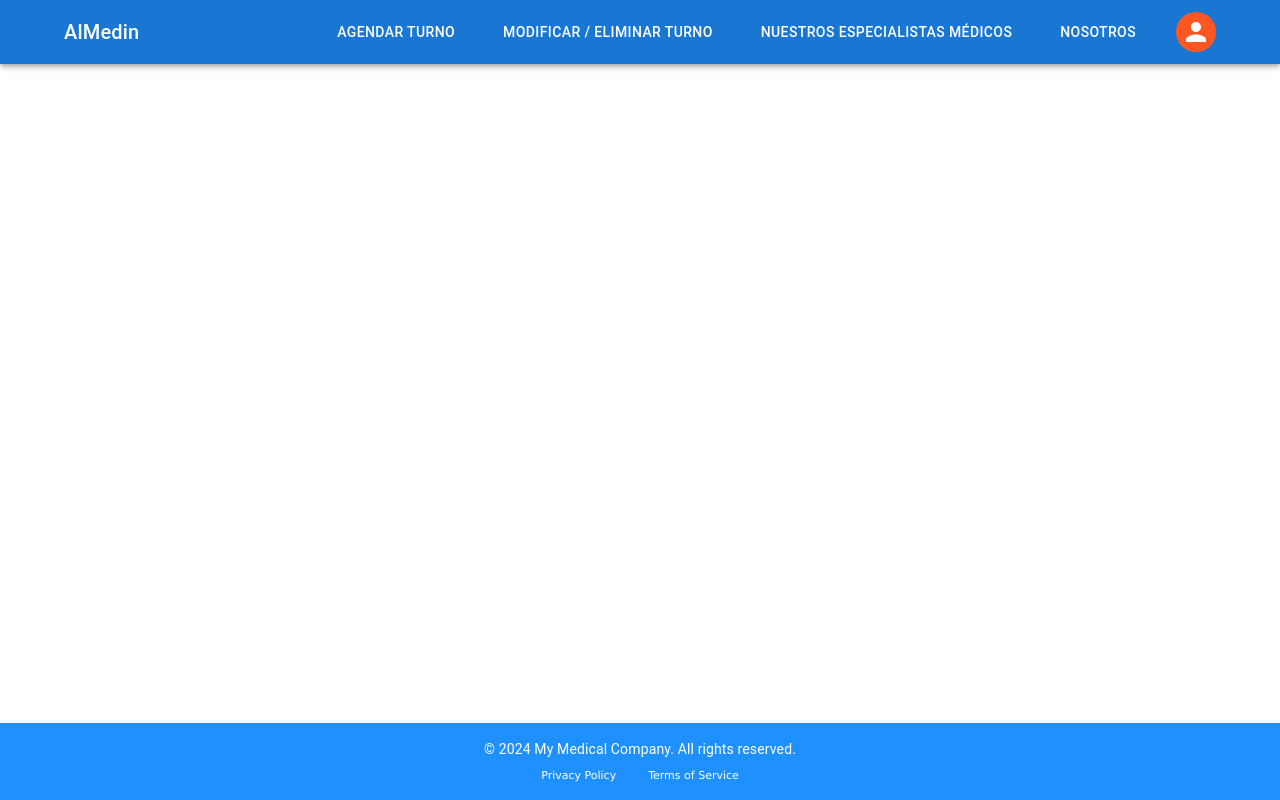
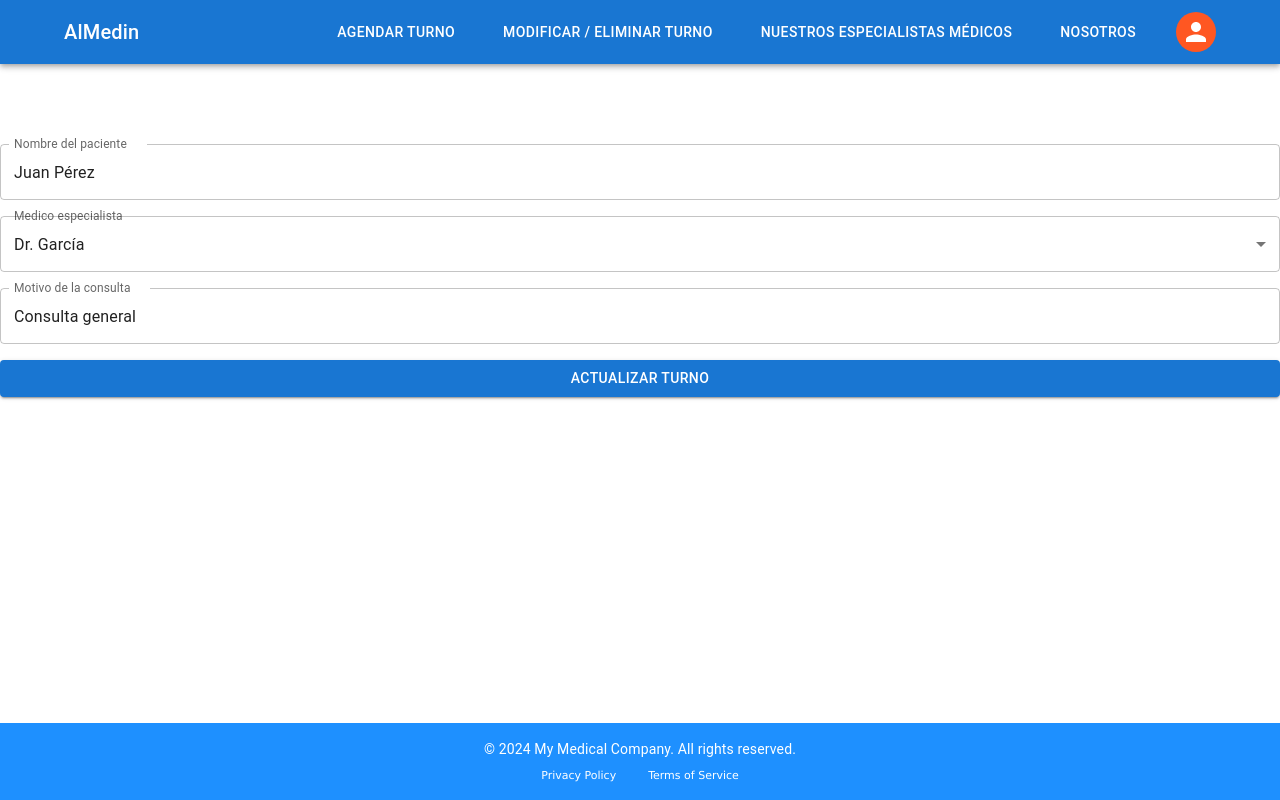
Before and after one commit to FreakySL/UMSA-GRUPO4-Front, a React (Vite) app in the folder npm-project-front/: page /actualizar-turno in a window 1280 px wide. Built offline with nearby package versions, Linux system fonts and the light colour scheme.

Commit message:
Adding useContext

```diff
--- a/npm-project-front/src/components/Header.tsx
+++ b/npm-project-front/src/components/Header.tsx
@@ -41,7 +41,7 @@ const Header: React.FC = () => {
                     Agendar Turno
                   </Button>
                 </Link>
-                <Link onClick={() => navigate('/buscar-turno')} color="inherit" underline="none" sx={{ ml: 2, color: '#fff', mr: 2 }}>
+                <Link onClick={() => navigate('/actualizar-turno')} color="inherit" underline="none" sx={{ ml: 2, color: '#fff', mr: 2 }}>
                   <Button color='inherit'>
                     Modificar / Eliminar Turno
                   </Button>
--- a/npm-project-front/src/models/Appointment.ts
+++ b/npm-project-front/src/models/Appointment.type.ts
@@ -1,5 +1,5 @@
-import { MedicSpecialist } from "./MedicSpecialist";
-import { Recipes } from "./Recipe";
+import { MedicSpecialist } from "./MedicSpecialist.type";
+import { Recipes } from "./Recipe.type";
 
 export interface Appointment {
     pacientName : string;
--- a/npm-project-front/src/models/MedicSpecialist.ts
+++ b/npm-project-front/src/models/MedicSpecialist.type.ts
@@ -1,4 +1,4 @@
-import { ConsultationHours } from "./ConsultationHours";
+import { ConsultationHours } from "./ConsultationHours.type";
 
 export interface MedicSpecialist {
     name : string;
--- a/npm-project-front/src/models/Recipe.ts
+++ b/npm-project-front/src/models/Recipe.type.ts
@@ -1,4 +1,4 @@
-import { Appointment } from "./Appointment";
+import { Appointment } from "./Appointment.type";
 
 export interface Recipes {
     date : Date;
--- a/npm-project-front/src/pages/CreateAppointmentForm.tsx
+++ b/npm-project-front/src/pages/CreateAppointmentForm.tsx
@@ -14,8 +14,9 @@ import "./pages.module.css"
 import { LocalizationProvider } from '@mui/x-date-pickers';
 import { AdapterDayjs } from '@mui/x-date-pickers/AdapterDayjs'
 import { TimePicker } from '@mui/x-date-pickers/TimePicker';
+import { DatePicker } from '@mui/x-date-pickers/DatePicker';
 import dayjs, { Dayjs } from 'dayjs';
-import { DatePicker } from '@mui/x-date-pickers/DatePicker';
+
 
 const CreateAppointmentForm: React.FC = () => {
   const [name, setName] = useState<string>('');
@@ -40,9 +41,9 @@ const CreateAppointmentForm: React.FC = () => {
   };
 
   return (
-    <div className='form-container' style={{marginTop : "40px"}}>
+    <div className='form-container'>
        <form onSubmit={handleSubmit}>
-        <Grid container spacing={2} justifyContent="center" alignItems="center">
+        <Grid sx={{mt:2}} container spacing={2} justifyContent="center" alignItems="center">
           <Grid item xs={4}>
             <TextField
               label="Nombre del paciente"
--- /dev/null
+++ b/npm-project-front/src/pages/UpdateAppointmentForm.tsx
@@ -0,0 +1,109 @@
+import React, { useEffect, useState } from 'react';
+import {
+  TextField,
+  Button,
+  Grid,
+  MenuItem,
+  FormControl,
+  InputLabel,
+  Select,
+  SelectChangeEvent,
+} from '@mui/material';
+import { LocalizationProvider } from '@mui/x-date-pickers';
+import { TimePicker } from '@mui/x-date-pickers/TimePicker';
+import { DatePicker } from '@mui/x-date-pickers/DatePicker';
+import { AdapterDayjs } from '@mui/x-date-pickers/AdapterDayjs'
+import dayjs, { Dayjs } from 'dayjs';
+
+interface Appointment {
+  id: string;
+  name: string;
+  date: Date;
+  doctor: string;
+  reason: string;
+}
+
+interface UpdateAppointmentFormProps {
+  appointment: Appointment;
+  onUpdate: (updatedAppointment: Appointment) => void;
+}
+
+
+const UpdateAppointmentForm: React.FC<UpdateAppointmentFormProps> = ({ appointment, onUpdate }) => {
+  const [name, setName] = useState<string>(appointment.name);
+  const [date, setDate] = useState<Date | null>(appointment.date);
+  const [doctor, setDoctor] = useState<string>(appointment.doctor);
+  const [reason, setReason] = useState<string>(appointment.reason);
+
+  const handleSubmit = (event: React.FormEvent) => {
+    event.preventDefault();
+    const updatedAppointment: Appointment = {
+      id: appointment.id,
+      name,
+      date: date!,
+      doctor,
+      reason,
+    };
+    onUpdate(updatedAppointment);
+  };
+
+  const handleDoctorChange = (event: SelectChangeEvent<string>) => {
+    setDoctor(event.target.value as string);
+  };
+
+  return (
+    <LocalizationProvider dateAdapter={AdapterDayjs}>
+      <div style={{ marginTop: '80px' }}>
+        <form onSubmit={handleSubmit}>
+          <Grid container spacing={2}>
+            <Grid item xs={12}>
+              <TextField
+                label="Nombre del paciente"
+                fullWidth
+                value={name}
+                onChange={(e) => setName(e.target.value)}
+              />
+            </Grid>
+            {/* <Grid item xs={12}>
+              <DateTimePicker
+                renderInput={(props) => <TextField {...props} fullWidth />}
+                label="Fecha y hora de la cita"
+                value={date}
+                onChange={(newValue) => setDate(newValue)}
+              />
+            </Grid> */}
+            <Grid item xs={12}>
+              <FormControl fullWidth>
+                <InputLabel>Medico especialista</InputLabel>
+                <Select
+                  value={doctor}
+                  onChange={handleDoctorChange}
+                >
+                  <MenuItem value="Dr. Pérez">Dr. Pérez</MenuItem>
+                  <MenuItem value="Dr. García">Dr. García</MenuItem>
+                  <MenuItem value="Dra. Martínez">Dra. Martínez</MenuItem>
+                  {/* Agrega más médicos según sea necesario */}
+                </Select>
+              </FormControl>
+            </Grid>
+            <Grid item xs={12}>
+              <TextField
+                label="Motivo de la consulta"
+                fullWidth
+                value={reason}
+                onChange={(e) => setReason(e.target.value)}
+              />
+            </Grid>
+            <Grid item xs={12}>
+              <Button type="submit" variant="contained" color="primary" fullWidth>
+                Actualizar Turno
+              </Button>
+            </Grid>
+          </Grid>
+        </form>
+      </div>
+    </LocalizationProvider>
+  );
+};
+
+export default UpdateAppointmentForm;
--- /dev/null
+++ b/npm-project-front/src/pages/UpdateAppointmentPage.tsx
@@ -0,0 +1,43 @@
+import React, { useState, useEffect } from 'react';
+import UpdateAppointmentForm from './UpdateAppointmentForm';
+
+const mockAppointment = {
+  id: '123',
+  name: 'Juan Pérez',
+  date: new Date(),
+  doctor: 'Dr. García',
+  reason: 'Consulta general',
+};
+interface Appointment {
+    id: string;
+    name: string;
+    date: Date;
+    doctor: string;
+    reason: string;
+  }
+
+const UpdateAppointmentPage: React.FC = () => {
+  const [appointment, setAppointment] = useState<Appointment | null>(null);
+
+  useEffect(() => {
+    // Simulando la carga de datos desde una API
+    setAppointment(mockAppointment);
+  }, []);
+
+  const handleUpdate = (updatedAppointment: Appointment) => {
+    // Aquí puedes manejar la lógica para actualizar el turno en tu backend
+    console.log('Updated appointment:', updatedAppointment);
+  };
+
+  return (
+    <div>
+      {appointment ? (
+        <UpdateAppointmentForm appointment={appointment} onUpdate={handleUpdate} />
+      ) : (
+        <p>Cargando datos del turno...</p>
+      )}
+    </div>
+  );
+};
+
+export default UpdateAppointmentPage;
--- a/npm-project-front/src/routes/Router.tsx
+++ b/npm-project-front/src/routes/Router.tsx
@@ -5,7 +5,7 @@ import DocList from "../pages/DocList";
 import Home from "../pages/Home";
 import Login from "../pages/Login";
 import Register from "../pages/Register";
-import { SearchAppointment } from "../pages/SearchAppointment";
+import UpdateAppointmentPage from "../pages/UpdateAppointmentPage";
 
 function RouterSelector() {
   return (
@@ -14,7 +14,7 @@ function RouterSelector() {
       <Route path="/login" element={<Login />} />
       <Route path="/register" element={<Register />} />
       <Route path="/agendar-turno" element={<CreateAppointmentForm />} />
-      <Route path="/buscar-turno" element={<SearchAppointment />} />
+      <Route path="/actualizar-turno" element={<UpdateAppointmentPage />} />
       <Route path="/consultar-doctores" element={<DocList />} />
       <Route path="*" element={<AppointementForm />} />
     </Routes>
```
Also changed, not shown: npm-project-front/src/context/AlMedinContext.tsx (added, +56 -0 lines), npm-project-front/src/pages/UpdateAppointment.tsx (added, +108 -0 lines), npm-project-front/src/models/ConsultationHours.type.ts (renamed from npm-project-front/src/models/ConsultationHours.ts).
